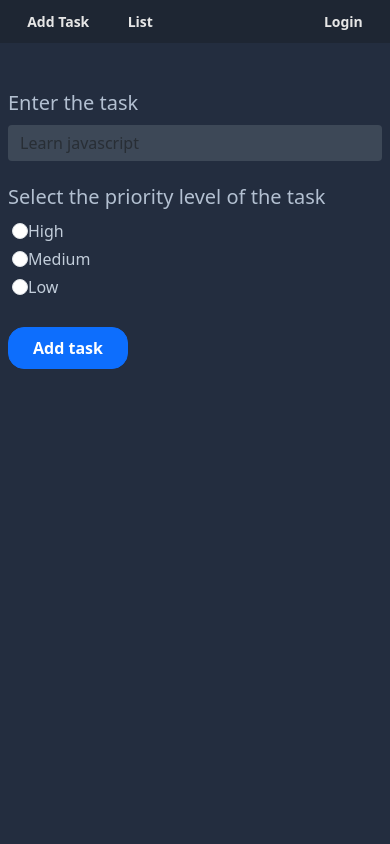
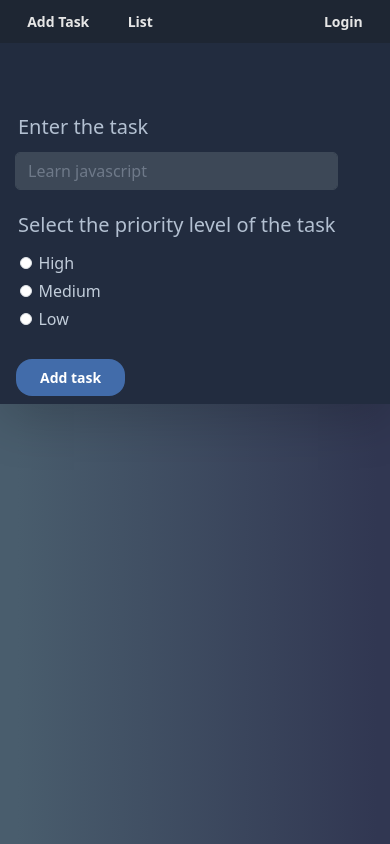
Before and after one commit to wtswistak/todo, a React (Vite) app: page /add-task in a window 390 px wide. Built offline with nearby package versions, Linux system fonts and the light colour scheme.

Commit message:
responsive, styling scroll, form

```diff
--- a/src/Layouts/AppLayout.tsx
+++ b/src/Layouts/AppLayout.tsx
@@ -3,15 +3,9 @@ import "../index.css";
 import Header from "../components/Header";
 const AppLayout = () => {
   return (
-    <div
-      className="custom-layout shadow-lg mx-auto  mt-0 "
-      style={{
-        backgroundColor: "var(--clr-primary)",
-        maxWidth: "720px",
-      }}
-    >
+    <div className="app-layout shadow-lg mx-auto   ">
       <Header />
-      <div className="p-sm-5 pt-sm-0 p-2 pt-0 ">
+      <div className="p-sm-5 pt-sm-0 p-2 px-3 pt-0 d-flex outlet">
         <Outlet />
       </div>
     </div>
--- a/src/index.css
+++ b/src/index.css
@@ -1,5 +1,5 @@
 :root {
-  --clr-primary: #232d3f;
+  --clr-primary: #222c3f;
   --clr-primary-light: #3d4857;
   --clr-primary-dark: #1e2633;
   --clr-secondary: #426caa;
@@ -7,19 +7,15 @@
   --clr-text-light: #c2cdda;
 }
 
-html {
-  height: 100%;
-}
 body {
-  padding-top: 3rem;
-  background-image: linear-gradient(
-    110.3deg,
+  background: linear-gradient(
+    to right,
     rgba(73, 93, 109, 1) 4.3%,
     rgba(49, 55, 82, 1) 96.7%
   );
   color: var(--clr-text-light);
-  height: 100%;
 }
+
 p {
   margin: 0;
 }
@@ -28,15 +24,15 @@ a {
 }
 h5 {
   color: var(--clr-text);
-  margin-bottom: 10px;
+  margin: 0px 2px 14px;
 }
-.custom-input::placeholder {
+.input-task::placeholder {
   color: rgba(196, 207, 223, 0.37);
 }
-.custom-input {
+.input-task {
   outline: var(--clr-primary-light) solid 1px;
 }
-.custom-input:focus {
+.input-task:focus {
   box-shadow: none;
   transition: all ease-in-out 0.2s;
   outline: #7d8692 solid 1px;
@@ -51,58 +47,82 @@ h5 {
   background-color: var(--clr-primary);
   color: #e6e6e6;
 }
-.radio-custom {
+.radio-priority {
   margin-right: 0.4rem;
   font-size: 12px;
 }
+
 label {
   margin-bottom: 0px !important;
 }
-.btn-custom {
+.form-btn {
   background-color: var(--clr-secondary);
   font-size: 14px;
   border: none;
 }
-.btn-custom:hover {
+.form-btn:hover {
   background-color: #3b6199;
 }
+.outlet {
+  height: 50%;
+  flex-grow: 1;
+}
 
-.custom-item {
-  background-color: #1e2633;
+.app-layout {
+  display: flex;
+  flex-direction: column;
+  margin: 2rem 0;
+  background-color: var(--clr-primary);
+  max-width: 720px;
+  height: calc(100vh - 64px);
+}
+
+.list-box::-webkit-scrollbar {
+  width: 6px;
+}
+.list-box::-webkit-scrollbar-thumb {
+  background: var(--clr-primary-light);
+}
+.task-box {
+  background-color: #2d3749;
 }
 .priority {
-  color: green;
-  height: 16px;
-  width: 16px;
+  height: 10px;
+  width: 10px;
+  flex-shrink: 0;
   border-radius: 160px;
-  border: 2px solid green;
 }
 .priority-high {
-  border: 2px solid rgb(206, 41, 0);
+  background-color: rgb(206, 41, 0);
 }
 .priority-medium {
-  border: 2px solid rgb(201, 132, 5);
+  background-color: rgb(201, 132, 5);
 }
 .priority-low {
-  border: 2px solid green;
+  background-color: green;
+}
+
+.task-icon:hover {
+  cursor: pointer;
+  transition: all ease-in-out 0.2s;
+  color: var(--clr-secondary);
 }
 
 @media (min-width: 576px) {
-  .custom-layout {
+  .app-layout {
     border-radius: 0.375rem;
-    height: auto;
-    min-height: 80vh;
   }
 }
 
 @media (max-width: 575px) {
   body {
-    padding-top: 0;
+    padding: 0;
   }
   .header {
     border-radius: 0 !important;
   }
-  .custom-layout {
-    height: 100vh;
+  .app-layout {
+    height: 100%;
+    margin: 0;
   }
 }
```
